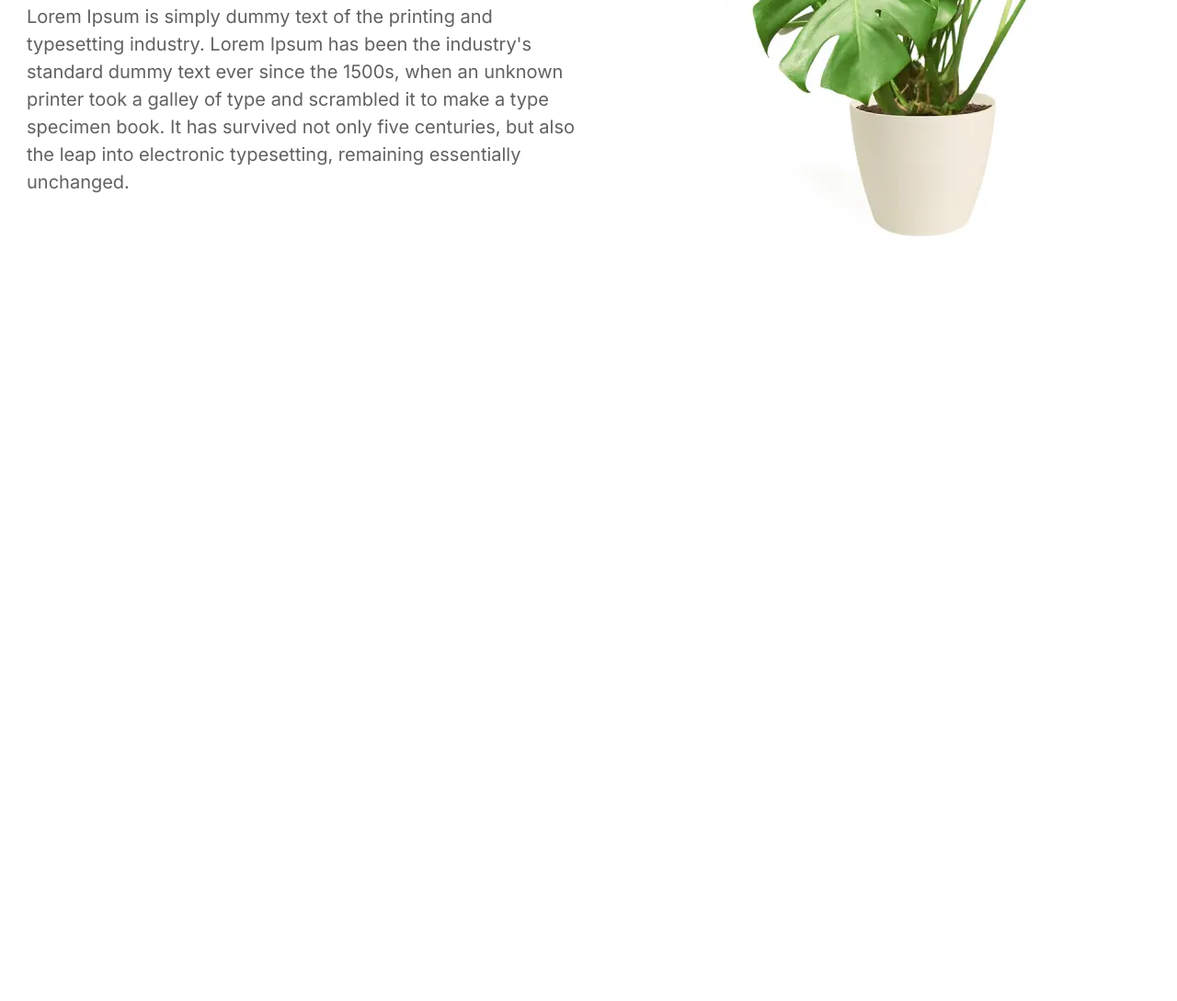
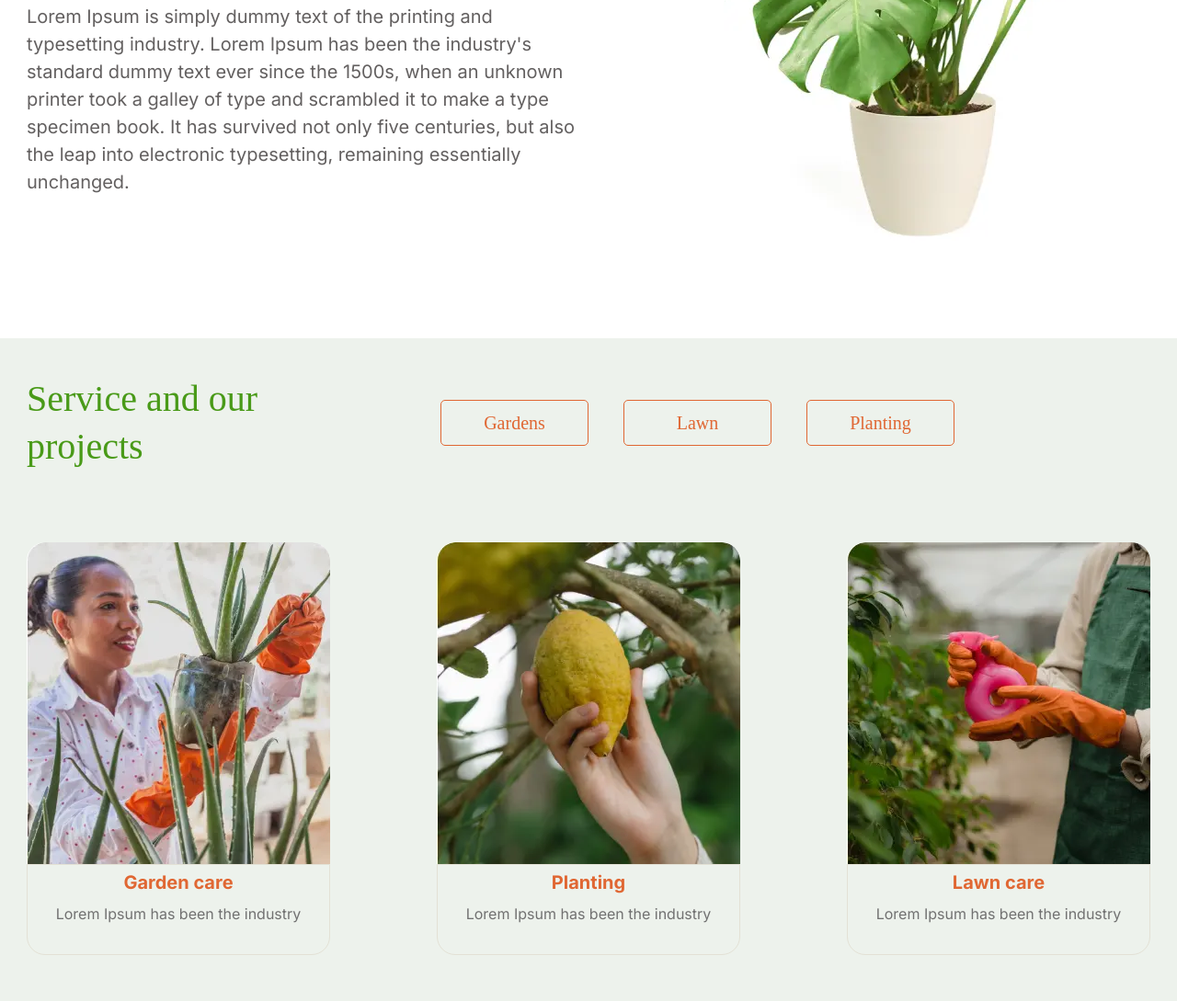
Before and after one commit to maximiloi/JSFEPRESCHOOL2022Q4, a plain HTML site: page plants/plants/index.html in a window 1280 px wide. Shown: the part 966-2055 px from the top of the page at 92% size. Before the commit the page ends 1334 px from the top, so only its background shows below. Drawn offline with Linux system fonts and the light colour scheme; a web font is replaced by a local one.

Commit message:
feat: add setvice section

```diff
--- a/plants/plants/css/style.css
+++ b/plants/plants/css/style.css
@@ -443,13 +443,13 @@ template {
 .header__container {
   display: flex;
   justify-content: space-between;
-  align-items: end;
+  align-items: flex-end;
   margin-top: 3.25em;
 }
 
 .logo {
   display: flex;
-  align-items: end;
+  align-items: flex-end;
 }
 .logo__img {
   width: 1.3125em;
@@ -597,3 +597,75 @@ template {
   font-size: 20px;
   line-height: 30px;
 }
+
+.service__container {
+  margin-top: 40px;
+  margin-bottom: 123px;
+}
+.service__wrapper {
+  display: flex;
+  align-items: center;
+}
+.service__title {
+  margin-right: 140px;
+  font-family: "Inika";
+  font-style: normal;
+  font-weight: 400;
+  font-size: 40px;
+  line-height: 52px;
+  max-width: 310px;
+  width: 100%;
+  color: #499a18;
+}
+.service__button {
+  max-width: 161px;
+  width: 100%;
+  padding: 11px 40px;
+  border: 1px solid #e06733;
+  border-radius: 5px;
+  font-family: "Inika";
+  font-style: normal;
+  font-weight: 400;
+  font-size: 20px;
+  line-height: 26px;
+  color: #e06733;
+}
+.service__button:not(:last-child) {
+  margin-right: 38px;
+}
+.service__list {
+  margin-top: 78px;
+  display: grid;
+  grid-template-columns: repeat(auto-fit, 330px);
+  grid-gap: 55px 116px;
+  pointer-events: none;
+}
+.service__list:hover .service__item:not(:hover) {
+  opacity: 0.3;
+}
+.service__item {
+  aspect-ratio: 1/1;
+  pointer-events: auto;
+  transition: opacity 300ms;
+  border-radius: 20px 20px 0px 0px;
+  text-align: center;
+}
+.service__item img {
+  border-radius: 20px 20px 0px 0px;
+}
+.service__inner {
+  border: 1px solid #e3e1d5;
+  border-radius: 0px 0px 20px 20px;
+}
+.service__name {
+  margin-top: 9px;
+  font-weight: 700;
+  font-size: 20px;
+  line-height: 20px;
+  color: #e06733;
+}
+.service__text {
+  margin-top: 16px;
+  margin-bottom: 36px;
+  color: #717171;
+}
--- a/plants/plants/index.html
+++ b/plants/plants/index.html
@@ -5,7 +5,7 @@
 	<title>Plants | Maxim Iloi</title>
 	<meta charset="UTF-8">
 	<meta name="format-detection" content="telephone=no">
-	<link rel="stylesheet" href="css/style.min.css?_v=20221209173540">
+	<link rel="stylesheet" href="css/style.min.css?_v=20221209194056">
 	<link rel="shortcut icon" href="favicon.ico">
 	<!-- <meta name="robots" content="noindex, nofollow"> -->
 	<meta name="viewport" content="width=device-width, initial-scale=1.0">
@@ -16,7 +16,7 @@
 		<header class="header">
 			<div class="header__container">
 				<div class="header__logo logo">
-					<img src="img/logo.svg?_v=1670596540463" alt="plants logo" class="logo__img">
+					<img src="img/logo.svg?_v=1670604056085" alt="plants logo" class="logo__img">
 					<p class="logo__name">plants</p>
 				</div>
 				<nav class="header__nav nav">
@@ -58,13 +58,67 @@
 					</div>
 				</div>
 			</section>
+			<section class="service">
+				<div class="service__container">
+					<div class="service__wrapper">
+						<h2 class="service__title">Service and our projects</h2>
+						<button class="service__button button">Gardens</button>
+						<button class="service__button button">Lawn</button>
+						<button class="service__button button">Planting</button>
+					</div>
+					<ul class="service__list">
+						<li class="service__item">
+							<picture><source srcset="img/1s.webp" type="image/webp"><img src="img/1s.jpg?_v=1670604056085" alt="Garden care"></picture>
+							<div class="service__inner">
+								<h3 class="service__name">Garden care</h3>
+								<p class="service__text">Lorem Ipsum has been the industry</p>
+							</div>
+						</li>
+						<li class="service__item">
+							<picture><source srcset="img/2s.webp" type="image/webp"><img src="img/2s.jpg?_v=1670604056085" alt="Planting"></picture>
+							<div class="service__inner">
+								<h3 class="service__name">Planting</h3>
+								<p class="service__text">Lorem Ipsum has been the industry</p>
+							</div>
+						</li>
+						<li class="service__item">
+							<picture><source srcset="img/3s.webp" type="image/webp"><img src="img/3s.jpg?_v=1670604056085" alt="Lawn care"></picture>
+							<div class="service__inner">
+								<h3 class="service__name">Lawn care</h3>
+								<p class="service__text">Lorem Ipsum has been the industry</p>
+							</div>
+						</li>
+						<li class="service__item">
+							<picture><source srcset="img/4s.webp" type="image/webp"><img src="img/4s.jpg?_v=1670604056085" alt="Planting"></picture>
+							<div class="service__inner">
+								<h3 class="service__name">Planting</h3>
+								<p class="service__text">Lorem Ipsum has been the industry</p>
+							</div>
+						</li>
+						<li class="service__item">
+							<picture><source srcset="img/5s.webp" type="image/webp"><img src="img/5s.jpg?_v=1670604056085" alt="Garden care"></picture>
+							<div class="service__inner">
+								<h3 class="service__name">Garden care</h3>
+								<p class="service__text">Lorem Ipsum has been the industry</p>
+							</div>
+						</li>
+						<li class="service__item">
+							<picture><source srcset="img/6s.webp" type="image/webp"><img src="img/6s.jpg?_v=1670604056085" alt="Planting"></picture>
+							<div class="service__inner">
+								<h3 class="service__name">Planting</h3>
+								<p class="service__text">Lorem Ipsum has been the industry</p>
+							</div>
+						</li>
+					</ul>
+				</div>
+			</section>
 		</main>
 		<footer class="footer">
 			<div class="footer__container">
 			</div>
 		</footer>
 	</div>
-	<script src="js/app.min.js?_v=20221209173540"></script>
+	<script src="js/app.min.js?_v=20221209194056"></script>
 </body>
 
 </html>
```
Also changed, not shown: plants/plants/css/style.min.css, plants/plants/img/1s.jpg (added), plants/plants/img/1s.webp (added), plants/plants/img/2s.jpg (added), plants/plants/img/2s.webp (added), plants/plants/img/3s.jpg (added), plants/plants/img/3s.webp (added), plants/plants/img/4s.jpg (added), plants/plants/img/4s.webp (added), plants/plants/img/5s.jpg (added), plants/plants/img/5s.webp (added), plants/plants/img/6s.jpg (added), plants/plants/img/6s.webp (added).
